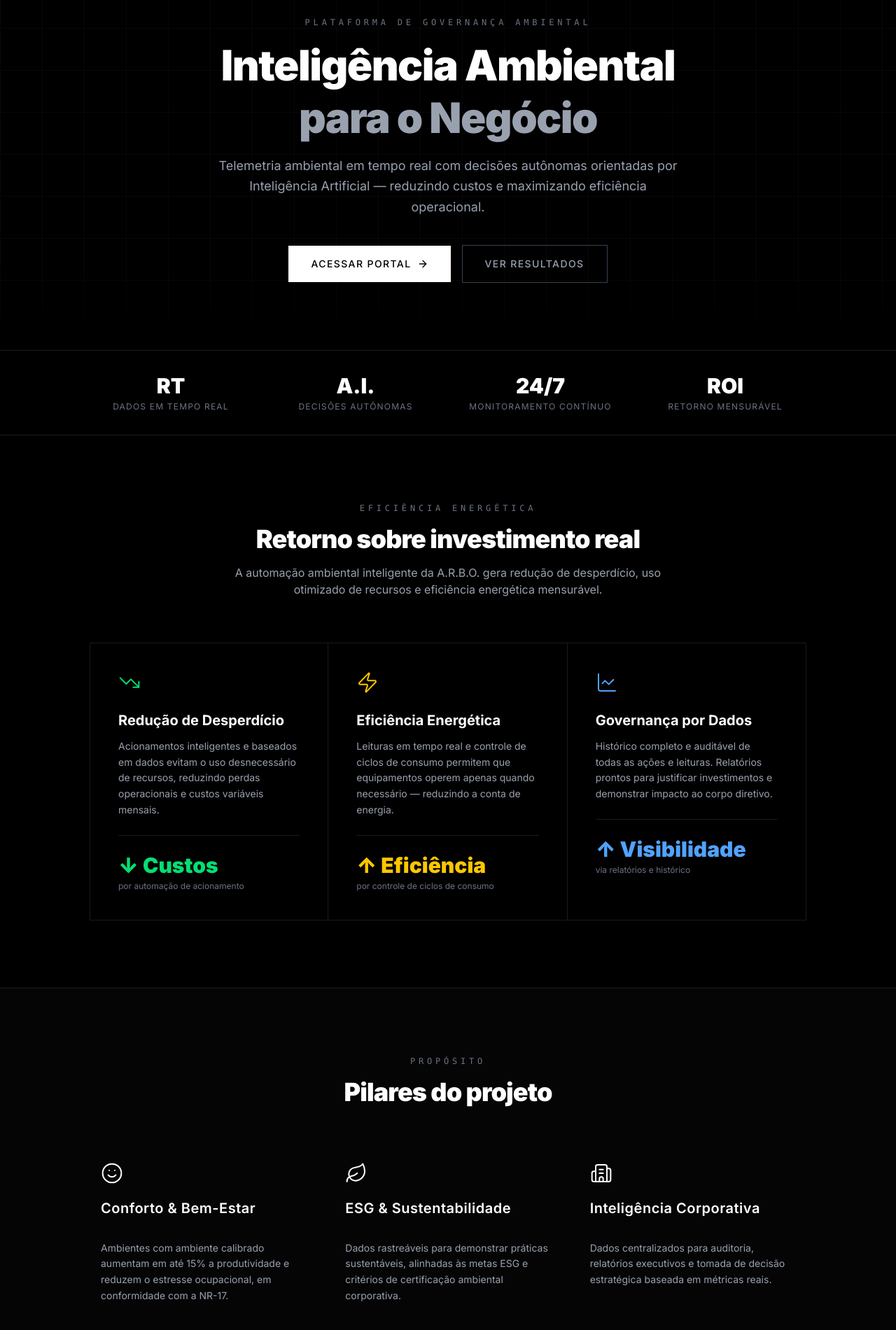
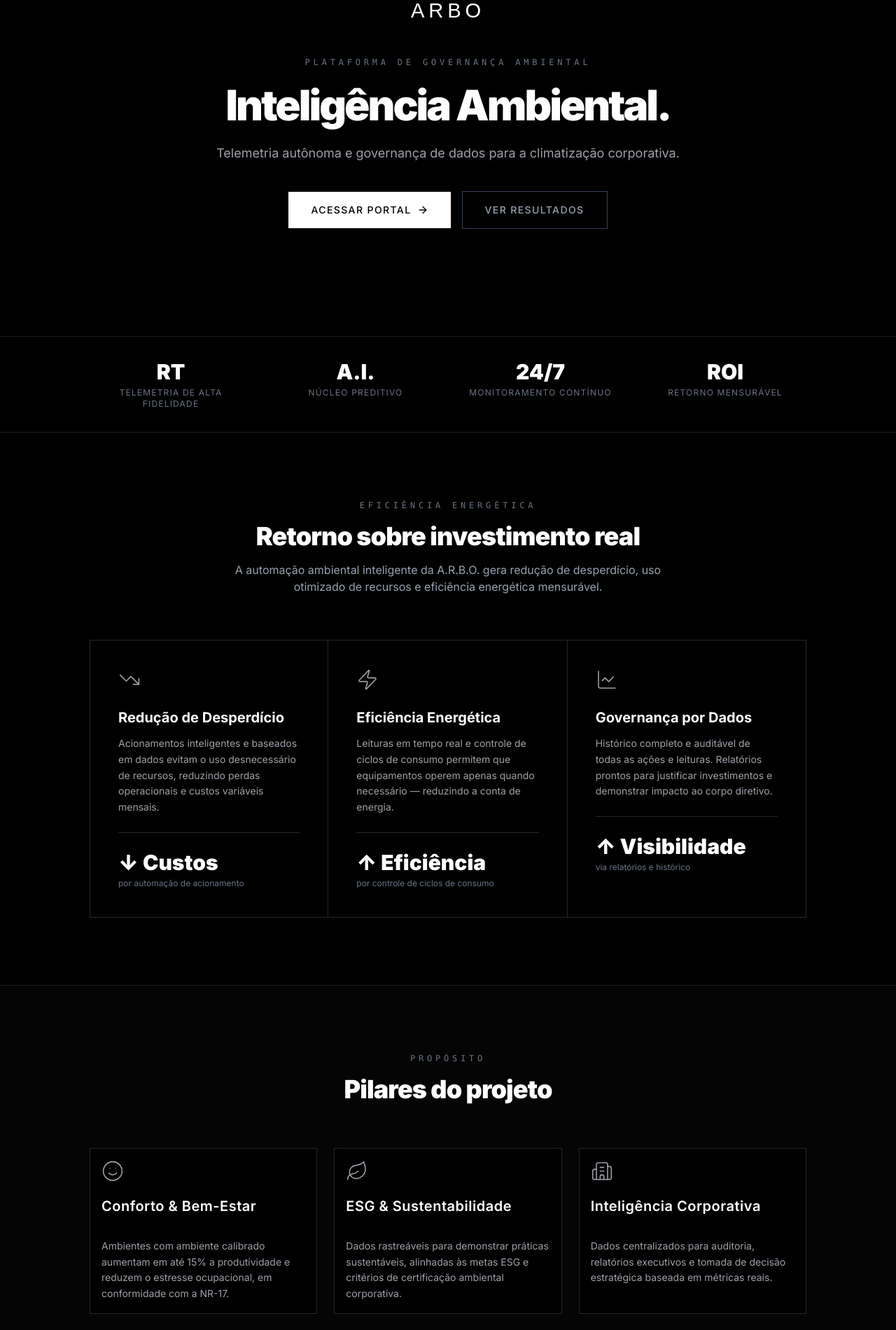
Before and after one commit to Staw1803/arbo-git, a Next.js app: page / in a window 1280 px wide. Shown: the part 320-2220 px from the top of the page at 70% size. Built offline with nearby package versions, Linux system fonts and the light colour scheme.

Commit message:
refactor: enterprise minimalist frontend

```diff
--- a/src/app/dashboard/client-page.tsx
+++ b/src/app/dashboard/client-page.tsx
@@ -3,17 +3,18 @@
 import { useEffect, useState } from 'react'
 import { createClient } from '@/utils/supabase/client'
 import { BentoGrid } from './components/BentoGrid'
-import { HistoryChart } from './components/HistoryChart'
 import { AuditTable } from './components/AuditTable'
 import { StatusBadge } from './components/StatusBadge'
-import { TemperatureChart } from './components/TemperatureChart'
-import { HumidityChart } from './components/HumidityChart'
-import { AIEnginePanel } from './components/AIEnginePanel'
-import { ACWizard } from './components/ACWizard'
 import { DiscoveryBanner } from './components/DiscoveryBanner'
 import { DevicesList } from './components/DevicesList'
 import { useDashboard } from './context'
-import { motion, AnimatePresence } from 'framer-motion'
+import dynamic from 'next/dynamic'
+
+const HistoryChart = dynamic(() => import('./components/HistoryChart').then((mod) => ({ default: mod.HistoryChart })), { ssr: false })
+const TemperatureChart = dynamic(() => import('./components/TemperatureChart').then((mod) => ({ default: mod.TemperatureChart })), { ssr: false })
+const HumidityChart = dynamic(() => import('./components/HumidityChart').then((mod) => ({ default: mod.HumidityChart })), { ssr: false })
+const AIEnginePanel = dynamic(() => import('./components/AIEnginePanel').then((mod) => ({ default: mod.AIEnginePanel })), { ssr: false })
+const ACWizard = dynamic(() => import('./components/ACWizard').then((mod) => ({ default: mod.ACWizard })), { ssr: false })
 
 
 interface TelemetryData {
@@ -88,83 +89,49 @@ export default function DashboardClient({ initialData }: { initialData: Telemetr
           )}
        </div>
 
-       <AnimatePresence mode="wait">
+       <div className="transition-all duration-300">
          {activeTab === 'overview' && (
-           <motion.div
-             key="overview"
-             initial={{ opacity: 0, y: 10 }}
-             animate={{ opacity: 1, y: 0 }}
-             exit={{ opacity: 0, y: -10 }}
-             className="space-y-6"
-           >
+           <div className="space-y-6 transition-all duration-300 opacity-100">
              <BentoGrid data={latestData} />
-             <div className="grid grid-cols-1 lg:grid-cols-2 gap-6">
-                 <HistoryChart data={data} />
+             <div className="grid grid-cols-1 lg:grid-cols-3 gap-6">
+                 <div className="lg:col-span-2">
+                   <HistoryChart data={data} />
+                 </div>
                  <AuditTable data={data} />
              </div>
-           </motion.div>
+           </div>
          )}
 
          {activeTab === 'temperature' && (
-           <motion.div
-             key="temperature"
-             initial={{ opacity: 0, y: 10 }}
-             animate={{ opacity: 1, y: 0 }}
-             exit={{ opacity: 0, y: -10 }}
-             className="space-y-6"
-           >
+           <div className="space-y-6 transition-all duration-300 opacity-100">
              <TemperatureChart data={data} />
-           </motion.div>
+           </div>
          )}
 
          {activeTab === 'humidity' && (
-           <motion.div
-             key="humidity"
-             initial={{ opacity: 0, y: 10 }}
-             animate={{ opacity: 1, y: 0 }}
-             exit={{ opacity: 0, y: -10 }}
-             className="space-y-6"
-           >
+           <div className="space-y-6 transition-all duration-300 opacity-100">
              <HumidityChart data={data} />
-           </motion.div>
+           </div>
          )}
 
           {activeTab === 'ai' && (
-           <motion.div
-             key="ai"
-             initial={{ opacity: 0, y: 10 }}
-             animate={{ opacity: 1, y: 0 }}
-             exit={{ opacity: 0, y: -10 }}
-             className="space-y-6"
-           >
+           <div className="space-y-6 transition-all duration-300 opacity-100">
              <AIEnginePanel mac={latestData?.mac_address || undefined} />
-           </motion.div>
+           </div>
           )}
 
           {activeTab === 'ac' && (
-           <motion.div
-             key="ac"
-             initial={{ opacity: 0, y: 10 }}
-             animate={{ opacity: 1, y: 0 }}
-             exit={{ opacity: 0, y: -10 }}
-             className="space-y-6"
-           >
+           <div className="space-y-6 transition-all duration-300 opacity-100">
              <ACWizard mac={latestData?.mac_address || undefined} />
-           </motion.div>
+           </div>
           )}
 
           {activeTab === 'devices' && (
-           <motion.div
-             key="devices"
-             initial={{ opacity: 0, y: 10 }}
-             animate={{ opacity: 1, y: 0 }}
-             exit={{ opacity: 0, y: -10 }}
-             className="space-y-6"
-           >
+           <div className="space-y-6 transition-all duration-300 opacity-100">
              <DevicesList />
-           </motion.div>
+           </div>
           )}
-       </AnimatePresence>
+       </div>
     </div>
   )
 }
--- a/src/app/dashboard/components/HistoryChart.tsx
+++ b/src/app/dashboard/components/HistoryChart.tsx
@@ -39,7 +39,6 @@ export function HistoryChart({ data }: { data: TelemetryData[] }) {
                 <div className="h-[400px] w-full mt-4">
                     <ResponsiveContainer width="100%" height="100%">
                         <LineChart data={formattedData} margin={{ top: 5, right: 20, bottom: 5, left: 0 }}>
-                            <CartesianGrid strokeDasharray="3 3" stroke="#222" vertical={false} />
                             <XAxis
                                 dataKey="time"
                                 stroke="#555"
@@ -73,6 +72,7 @@ export function HistoryChart({ data }: { data: TelemetryData[] }) {
                                 dataKey="umid_ar"
                                 stroke="#888888"
                                 strokeWidth={1.5}
+                                strokeDasharray="5 5"
                                 dot={false}
                                 name="Umid (%)"
                             />
--- a/src/app/dashboard/components/StatusBadge.tsx
+++ b/src/app/dashboard/components/StatusBadge.tsx
@@ -27,15 +27,13 @@ export function StatusBadge({ latestCreatedAt }: { latestCreatedAt?: string }) {
   if (!mounted || !latestCreatedAt) return null
 
   return (
-    <span className={`text-xs ${isOnline ? 'text-white' : 'text-gray-500'} font-mono tracking-wider flex items-center gap-2`}>
-      <span className="relative flex h-2 w-2">
-        {isOnline && <span className="animate-ping absolute inline-flex h-full w-full rounded-full bg-white opacity-75"></span>}
-        <span className={`relative inline-flex rounded-full h-2 w-2 ${isOnline ? 'bg-white' : 'bg-gray-500'}`}></span>
+    <div className={`inline-flex items-center gap-2 px-3 py-1.5 border border-zinc-800 rounded-none bg-black`}>
+      <span className={`text-[10px] font-mono tracking-widest ${isOnline ? 'text-white' : 'text-zinc-600'}`}>
+        {isOnline ? '[ ONLINE ]' : '[ OFFLINE ]'}
       </span>
-      {isOnline ? 'SISTEMA ONLINE' : 'SISTEMA OFFLINE'}
-      <span className="text-gray-500 ml-2 hidden sm:inline">
-        (Atualizado há {secondsAgo}s)
+      <span className="text-[10px] text-zinc-600 font-mono hidden sm:inline border-l border-zinc-800 pl-2">
+        {secondsAgo}s
       </span>
-    </span>
+    </div>
   )
 }
--- a/src/app/page.tsx
+++ b/src/app/page.tsx
@@ -1,6 +1,6 @@
 import Link from 'next/link';
 import { Card, CardContent, CardHeader, CardTitle } from '@/components/ui/card';
-import { Smile, Sprout, BarChart3, TrendingDown, Zap, Shield, ArrowRight, Leaf, Building2, LineChart } from 'lucide-react';
+import { Smile, TrendingDown, Zap, ArrowRight, Leaf, Building2, LineChart } from 'lucide-react';
 import { Logo } from '@/components/Logo';
 
 export default function Home() {
@@ -8,19 +8,17 @@ export default function Home() {
     <main className="flex min-h-screen flex-col bg-black text-white selection:bg-white selection:text-black">
 
       {/* Hero */}
-      <section className="flex flex-col items-center justify-center min-h-screen p-8 lg:p-24 relative overflow-hidden">
-        <div className="absolute inset-0 opacity-[0.03]" style={{backgroundImage: 'linear-gradient(#fff 1px, transparent 1px), linear-gradient(90deg, #fff 1px, transparent 1px)', backgroundSize: '60px 60px'}} />
+      <section className="flex flex-col items-center justify-center min-h-screen p-8 lg:p-24 relative overflow-hidden bg-black">
+        <div className="absolute inset-0 bg-[radial-gradient(circle_at_center,_var(--tw-gradient-stops))] from-zinc-900 via-black to-black opacity-50" />
         <div className="flex flex-col items-center gap-10 text-center max-w-4xl mx-auto relative z-10">
           <Logo className="w-52 h-52 text-white" />
           <div className="space-y-4">
             <p className="text-xs font-mono tracking-[0.4em] text-gray-500 uppercase">Plataforma de Governança Ambiental</p>
-            <h1 className="text-4xl lg:text-6xl font-black tracking-tight text-white leading-tight">
-              Inteligência Ambiental<br />
-              <span className="text-gray-400">para o Negócio</span>
+            <h1 className="text-4xl lg:text-6xl font-black tracking-tighter text-white leading-tight">
+              Inteligência Ambiental.
             </h1>
-            <p className="text-lg text-gray-400 max-w-2xl leading-relaxed mx-auto">
-              Telemetria ambiental em tempo real com decisões autônomas orientadas por Inteligência Artificial —
-              reduzindo custos e maximizando eficiência operacional.
+            <p className="text-lg text-zinc-400 max-w-2xl leading-relaxed mx-auto">
+              Telemetria autônoma e governança de dados para a climatização corporativa.
             </p>
           </div>
           <div className="flex flex-col sm:flex-row gap-4 items-center">
@@ -44,11 +42,11 @@ export default function Home() {
         <div className="grid grid-cols-2 md:grid-cols-4 gap-8 max-w-5xl mx-auto text-center">
           <div>
             <p className="text-3xl font-black text-white">RT</p>
-            <p className="text-xs text-gray-500 tracking-widest mt-1 uppercase">Dados em Tempo Real</p>
+            <p className="text-xs text-gray-500 tracking-widest mt-1 uppercase">Telemetria de Alta Fidelidade</p>
           </div>
           <div>
             <p className="text-3xl font-black text-white">A.I.</p>
-            <p className="text-xs text-gray-500 tracking-widest mt-1 uppercase">Decisões Autônomas</p>
+            <p className="text-xs text-gray-500 tracking-widest mt-1 uppercase">Núcleo Preditivo</p>
           </div>
           <div>
             <p className="text-3xl font-black text-white">24/7</p>
@@ -72,36 +70,36 @@ export default function Home() {
             </p>
           </div>
           <div className="grid grid-cols-1 lg:grid-cols-3 gap-0">
-            <div className="border border-white/10 p-10 group hover:bg-white/[0.03] transition-all duration-300">
-              <TrendingDown className="h-8 w-8 text-green-400 mb-6 stroke-[1.5]" />
+            <div className="border border-zinc-800 p-10 group hover:border-zinc-600 transition-colors duration-300 bg-black">
+              <TrendingDown className="h-8 w-8 text-zinc-400 mb-6" strokeWidth={1.2} />
               <h3 className="text-xl font-bold mb-3">Redução de Desperdício</h3>
-              <p className="text-sm text-gray-400 leading-relaxed">
+              <p className="text-sm text-zinc-400 leading-relaxed">
                 Acionamentos inteligentes e baseados em dados evitam o uso desnecessário de recursos, reduzindo perdas operacionais e custos variáveis mensais.
               </p>
-              <div className="mt-6 pt-6 border-t border-white/10">
-                <p className="text-3xl font-black text-green-400">↓ Custos</p>
+              <div className="mt-6 pt-6 border-t border-zinc-800 group-hover:border-zinc-700 transition-colors duration-300">
+                <p className="text-3xl font-black text-white">↓ Custos</p>
                 <p className="text-xs text-gray-500 mt-1">por automação de acionamento</p>
               </div>
             </div>
-            <div className="border border-white/10 border-l-0 p-10 group hover:bg-white/[0.03] transition-all duration-300">
-              <Zap className="h-8 w-8 text-yellow-400 mb-6 stroke-[1.5]" />
+            <div className="border border-zinc-800 lg:border-l-0 p-10 group hover:border-zinc-600 transition-colors duration-300 bg-black">
+              <Zap className="h-8 w-8 text-zinc-400 mb-6" strokeWidth={1.2} />
               <h3 className="text-xl font-bold mb-3">Eficiência Energética</h3>
-              <p className="text-sm text-gray-400 leading-relaxed">
+              <p className="text-sm text-zinc-400 leading-relaxed">
                 Leituras em tempo real e controle de ciclos de consumo permitem que equipamentos operem apenas quando necessário — reduzindo a conta de energia.
               </p>
-              <div className="mt-6 pt-6 border-t border-white/10">
-                <p className="text-3xl font-black text-yellow-400">↑ Eficiência</p>
+              <div className="mt-6 pt-6 border-t border-zinc-800 group-hover:border-zinc-700 transition-colors duration-300">
+                <p className="text-3xl font-black text-white">↑ Eficiência</p>
                 <p className="text-xs text-gray-500 mt-1">por controle de ciclos de consumo</p>
               </div>
             </div>
-            <div className="border border-white/10 border-l-0 p-10 group hover:bg-white/[0.03] transition-all duration-300">
-              <LineChart className="h-8 w-8 text-blue-400 mb-6 stroke-[1.5]" />
+            <div className="border border-zinc-800 lg:border-l-0 p-10 group hover:border-zinc-600 transition-colors duration-300 bg-black">
+              <LineChart className="h-8 w-8 text-zinc-400 mb-6" strokeWidth={1.2} />
               <h3 className="text-xl font-bold mb-3">Governança por Dados</h3>
-              <p className="text-sm text-gray-400 leading-relaxed">
+              <p className="text-sm text-zinc-400 leading-relaxed">
                 Histórico completo e auditável de todas as ações e leituras. Relatórios prontos para justificar investimentos e demonstrar impacto ao corpo diretivo.
               </p>
-              <div className="mt-6 pt-6 border-t border-white/10">
-                <p className="text-3xl font-black text-blue-400">↑ Visibilidade</p>
+              <div className="mt-6 pt-6 border-t border-zinc-800 group-hover:border-zinc-700 transition-colors duration-300">
+                <p className="text-3xl font-black text-white">↑ Visibilidade</p>
                 <p className="text-xs text-gray-500 mt-1">via relatórios e histórico</p>
               </div>
             </div>
@@ -117,35 +115,35 @@ export default function Home() {
             <h2 className="text-3xl lg:text-4xl font-black tracking-tight">Pilares do projeto</h2>
           </div>
           <div className="grid grid-cols-1 md:grid-cols-3 gap-6">
-            <Card className="rounded-none border-white/20 bg-transparent text-white hover:bg-white/5 transition-all duration-300">
+            <Card className="rounded-none border border-zinc-800 bg-black text-white hover:border-zinc-600 shadow-none transition-colors duration-300">
               <CardHeader className="flex flex-col space-y-4 pb-4">
-                <Smile className="h-8 w-8 text-white stroke-[1.5]" />
+                <Smile className="h-8 w-8 text-zinc-400" strokeWidth={1.2} />
                 <CardTitle className="text-xl font-semibold tracking-wide">Conforto & Bem-Estar</CardTitle>
               </CardHeader>
               <CardContent>
-                <p className="text-sm text-gray-400 leading-relaxed">
+                <p className="text-sm text-zinc-400 leading-relaxed">
                   Ambientes com ambiente calibrado aumentam em até 15% a produtividade e reduzem o estresse ocupacional, em conformidade com a NR-17.
                 </p>
               </CardContent>
             </Card>
-            <Card className="rounded-none border-white/20 bg-transparent text-white hover:bg-white/5 transition-all duration-300">
+            <Card className="rounded-none border border-zinc-800 bg-black text-white hover:border-zinc-600 shadow-none transition-colors duration-300">
               <CardHeader className="flex flex-col space-y-4 pb-4">
-                <Leaf className="h-8 w-8 text-white stroke-[1.5]" />
+                <Leaf className="h-8 w-8 text-zinc-400" strokeWidth={1.2} />
                 <CardTitle className="text-xl font-semibold tracking-wide">ESG & Sustentabilidade</CardTitle>
               </CardHeader>
               <CardContent>
-                <p className="text-sm text-gray-400 leading-relaxed">
+                <p className="text-sm text-zinc-400 leading-relaxed">
                   Dados rastreáveis para demonstrar práticas sustentáveis, alinhadas às metas ESG e critérios de certificação ambiental corporativa.
                 </p>
               </CardContent>
             </Card>
-            <Card className="rounded-none border-white/20 bg-transparent text-white hover:bg-white/5 transition-all duration-300">
+            <Card className="rounded-none border border-zinc-800 bg-black text-white hover:border-zinc-600 shadow-none transition-colors duration-300">
               <CardHeader className="flex flex-col space-y-4 pb-4">
-                <Building2 className="h-8 w-8 text-white stroke-[1.5]" />
+                <Building2 className="h-8 w-8 text-zinc-400" strokeWidth={1.2} />
                 <CardTitle className="text-xl font-semibold tracking-wide">Inteligência Corporativa</CardTitle>
               </CardHeader>
               <CardContent>
-                <p className="text-sm text-gray-400 leading-relaxed">
+                <p className="text-sm text-zinc-400 leading-relaxed">
                   Dados centralizados para auditoria, relatórios executivos e tomada de decisão estratégica baseada em métricas reais.
                 </p>
               </CardContent>
```
